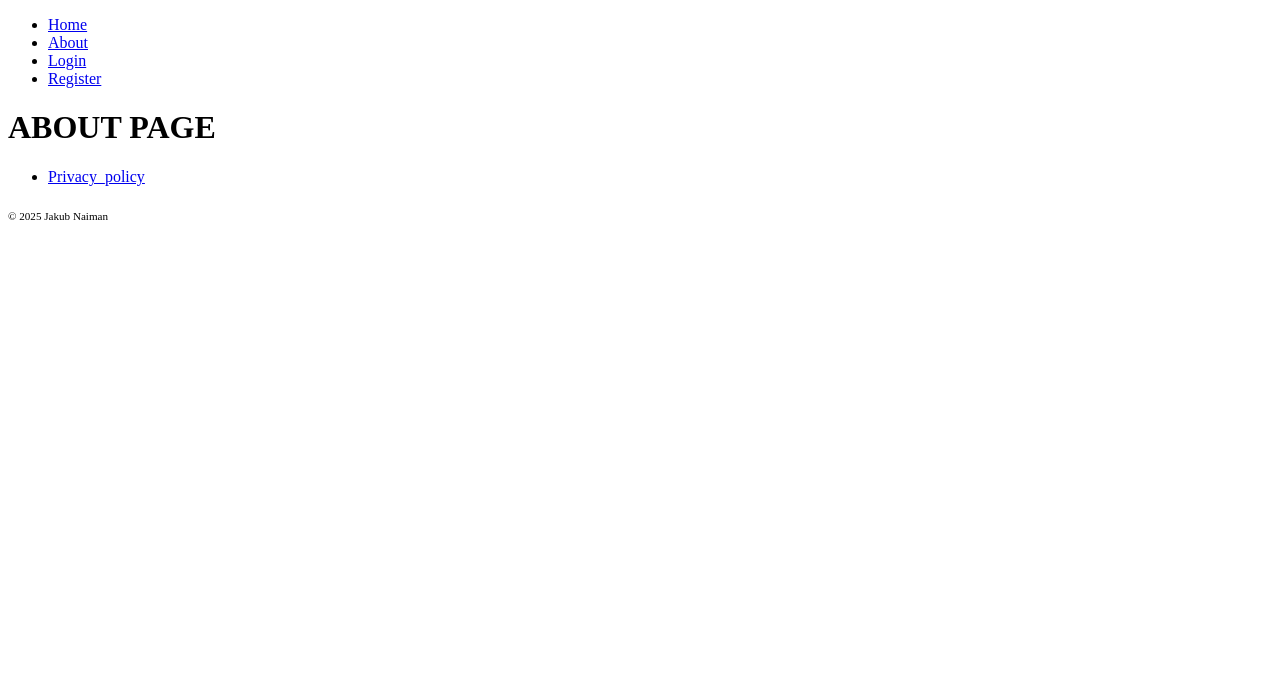
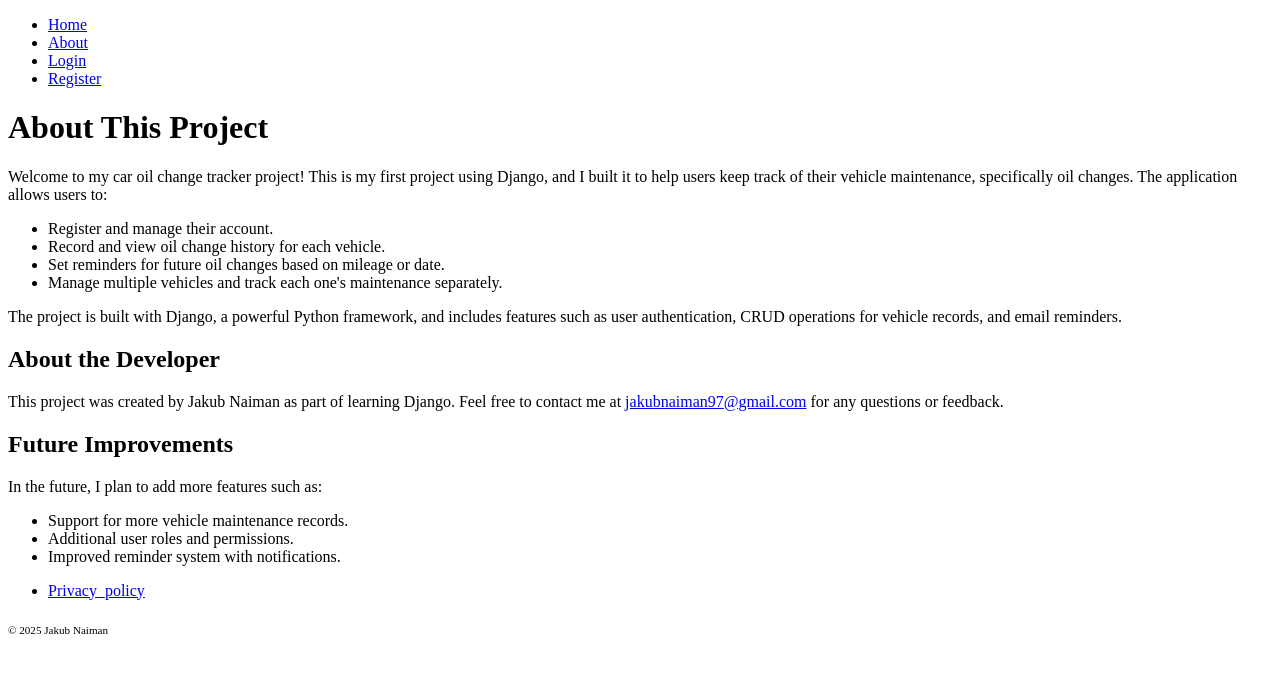
Before and after one commit to JNaiman97/oil_change, a Django app: page /about/ in a window 1280 px wide. Shown: the top 673 px of the page. Run offline with Django 5.2, Linux system fonts and the light colour scheme.

Commit message:
about_page

```diff
--- a/oil_change_tracker/core/templates/about.html
+++ b/oil_change_tracker/core/templates/about.html
@@ -1,5 +1,26 @@
 {% extends "base.html" %}
 
 {% block content %}
-<h1>ABOUT PAGE</h1>
+    <h1>About This Project</h1>
+    <p>Welcome to my car oil change tracker project! This is my first project using Django, and I built it to help users keep track of their vehicle maintenance, specifically oil changes. The application allows users to:</p>
+    <ul>
+        <li>Register and manage their account.</li>
+        <li>Record and view oil change history for each vehicle.</li>
+        <li>Set reminders for future oil changes based on mileage or date.</li>
+        <li>Manage multiple vehicles and track each one's maintenance separately.</li>
+    </ul>
+
+    <p>The project is built with Django, a powerful Python framework, and includes features such as user authentication, CRUD operations for vehicle records, and email reminders.</p>
+
+    <h2>About the Developer</h2>
+    <p>This project was created by Jakub Naiman as part of learning Django. Feel free to contact me at <a href="mailto:jakubnaiman97@gmail.com">jakubnaiman97@gmail.com</a> for any questions or feedback.</p>
+
+    <h2>Future Improvements</h2>
+    <p>In the future, I plan to add more features such as:</p>
+    <ul>
+        <li>Support for more vehicle maintenance records.</li>
+        <li>Additional user roles and permissions.</li>
+        <li>Improved reminder system with notifications.</li>
+    </ul>
+
 {% endblock %}
```
